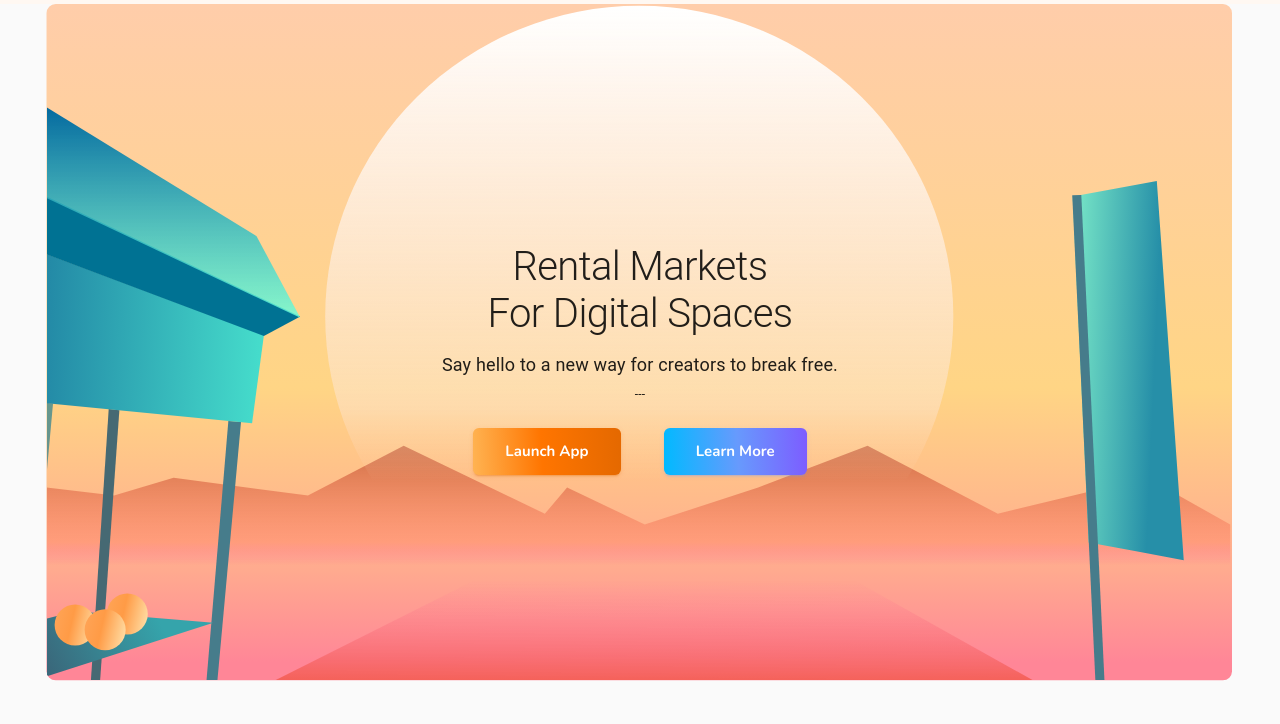
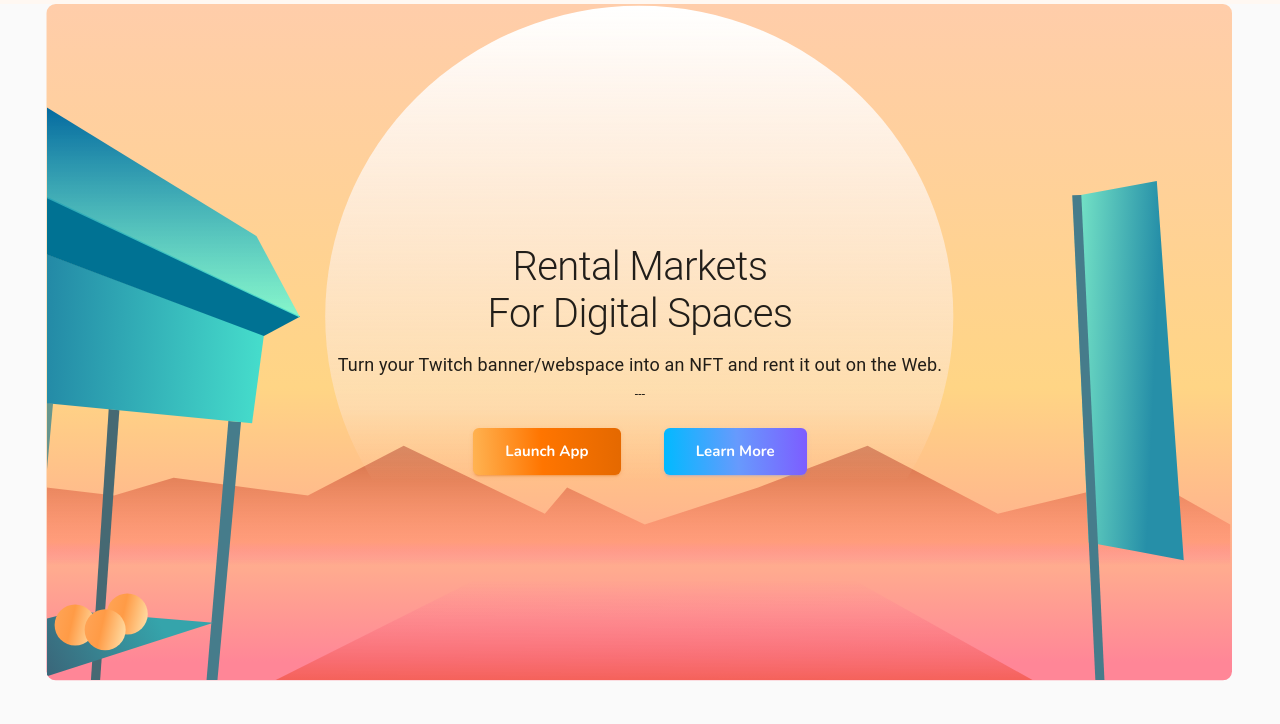
Before and after one commit to johndpope/landing, a Gatsby site: page / in a window 1280 px wide. Shown: the part 76-800 px from the top of the page. Built offline with nearby package versions, Linux system fonts and the light colour scheme; Gatsby itself is replaced by a stand-in of ours.

```diff
--- a/src/pages/index.js
+++ b/src/pages/index.js
@@ -115,7 +115,7 @@ const IndexPage = () => {
                     className={classes.subtitle}
                     gutterBottom
                   >
-                    Say hello to a new way for creators to break free.
+                    Turn your Twitch banner/webspace into an NFT and rent it out on the Web.
                   </Typography>
                   <Typography
                     variant="body1"
@@ -168,7 +168,7 @@ const IndexPage = () => {
                   className={classes.subtitleMobile}
                   gutterBottom
                 >
-                  Say hello to a new way for creators to break free.
+                  Turn your Twitch banner/webspace into an NFT and rent it out on the Web.
                 </Typography>
                 <Typography
                   variant="body1"
```
